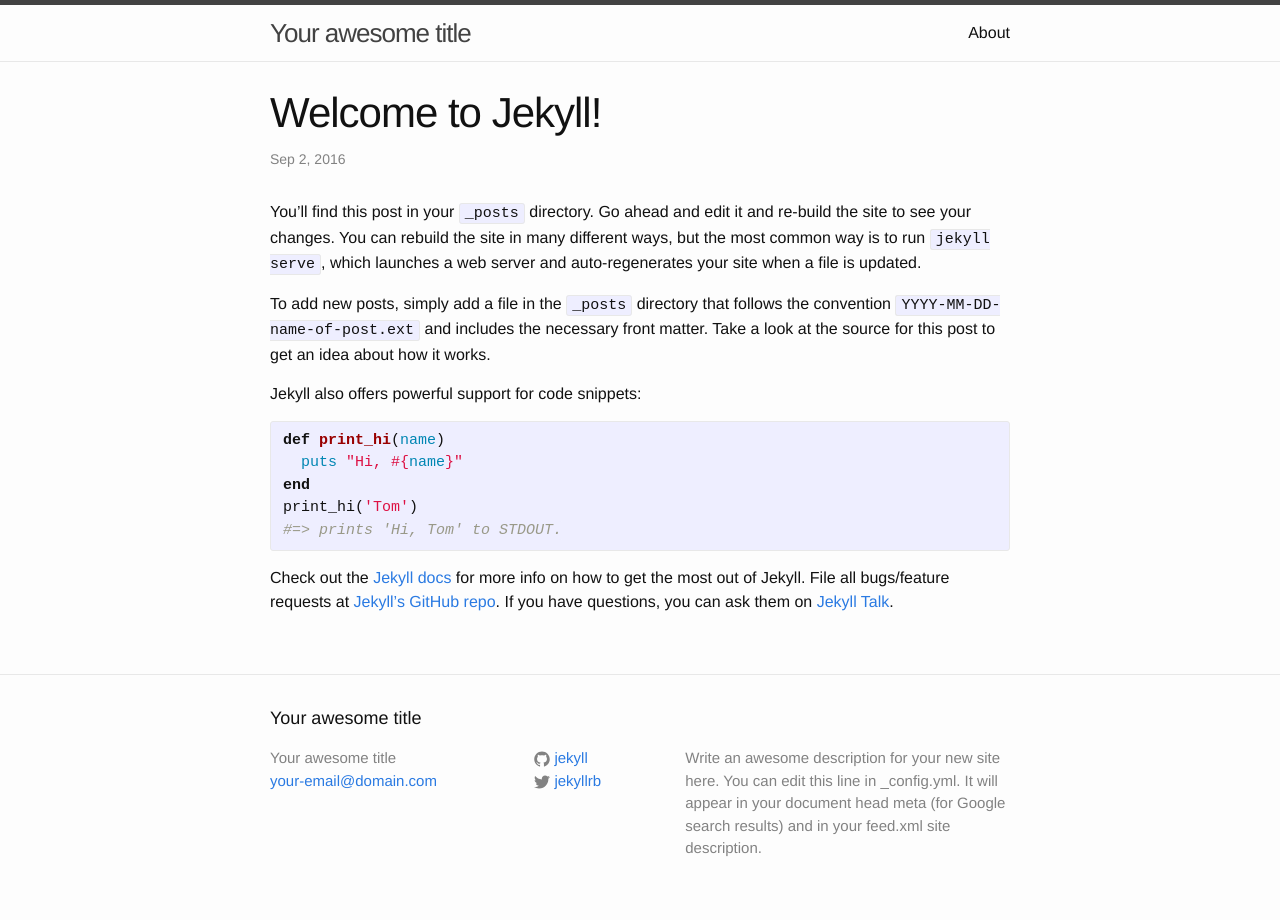
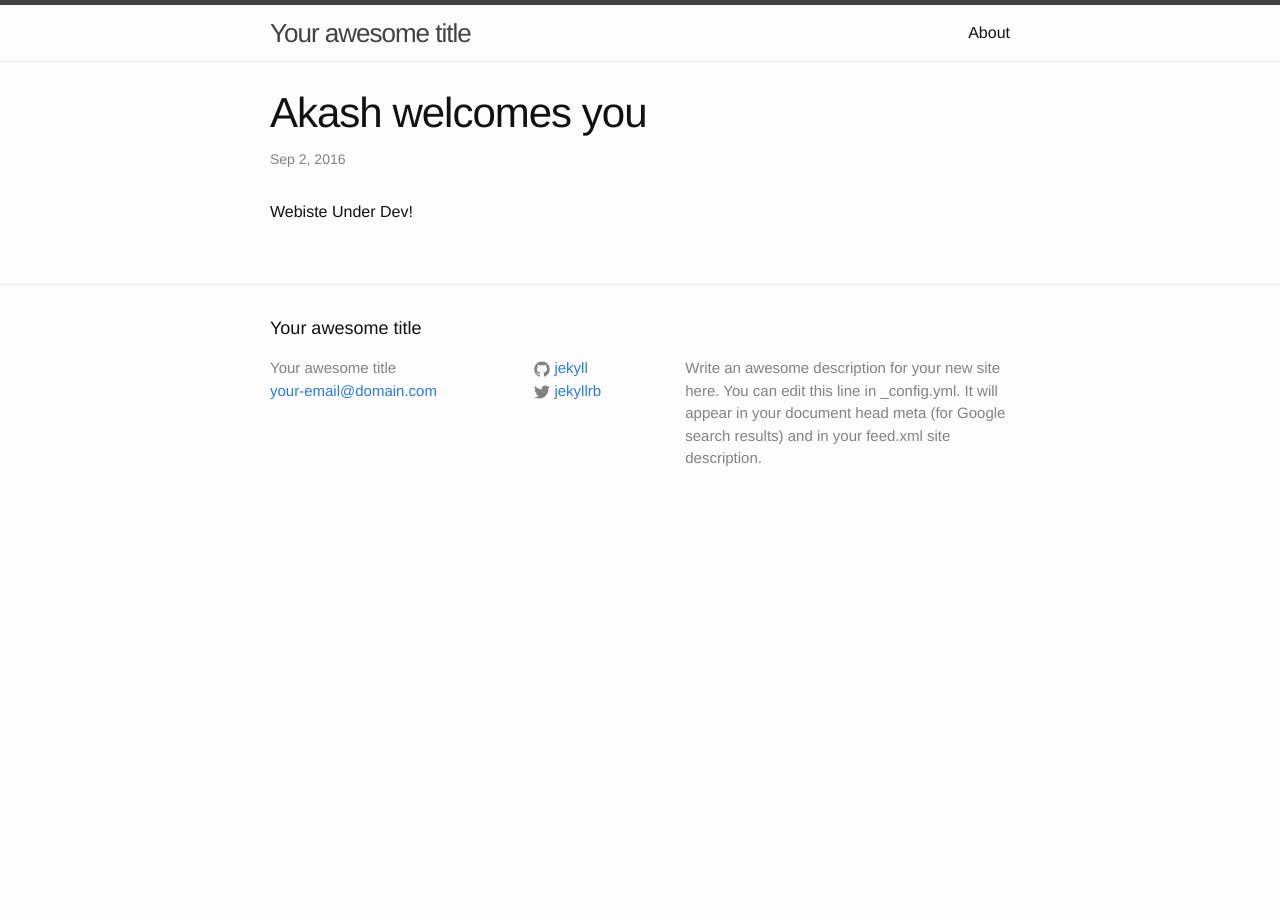
Before and after one commit to akilystic/akilystic.github.io, a Jekyll site: the page built from _posts/2016-09-02-welcome-to-jekyll.markdown, in a window 1280 px wide. Built offline with Jekyll 4.4.1, drawn with Linux system fonts in a browser that asks for light colours.

Commit message:
Update 2016-09-02-welcome-to-jekyll.markdown

```diff
--- a/_posts/2016-09-02-welcome-to-jekyll.markdown
+++ b/_posts/2016-09-02-welcome-to-jekyll.markdown
@@ -1,25 +1,7 @@
 ---
 layout: post
-title:  "Welcome to Jekyll!"
+title:  "Akash welcomes you"
 date:   2016-09-02 01:34:35 -0400
 categories: jekyll update
 ---
-You’ll find this post in your `_posts` directory. Go ahead and edit it and re-build the site to see your changes. You can rebuild the site in many different ways, but the most common way is to run `jekyll serve`, which launches a web server and auto-regenerates your site when a file is updated.
-
-To add new posts, simply add a file in the `_posts` directory that follows the convention `YYYY-MM-DD-name-of-post.ext` and includes the necessary front matter. Take a look at the source for this post to get an idea about how it works.
-
-Jekyll also offers powerful support for code snippets:
-
-{% highlight ruby %}
-def print_hi(name)
-  puts "Hi, #{name}"
-end
-print_hi('Tom')
-#=> prints 'Hi, Tom' to STDOUT.
-{% endhighlight %}
-
-Check out the [Jekyll docs][jekyll-docs] for more info on how to get the most out of Jekyll. File all bugs/feature requests at [Jekyll’s GitHub repo][jekyll-gh]. If you have questions, you can ask them on [Jekyll Talk][jekyll-talk].
-
-[jekyll-docs]: http://jekyllrb.com/docs/home
-[jekyll-gh]:   https://github.com/jekyll/jekyll
-[jekyll-talk]: https://talk.jekyllrb.com/
+Webiste Under Dev!
```
